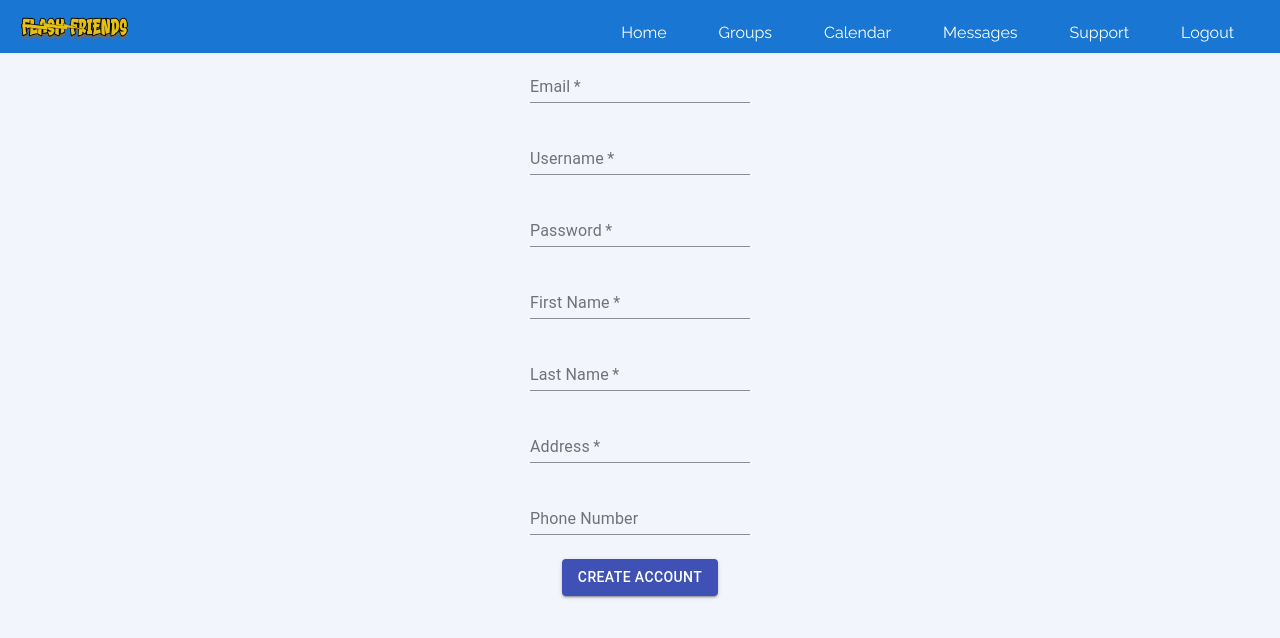
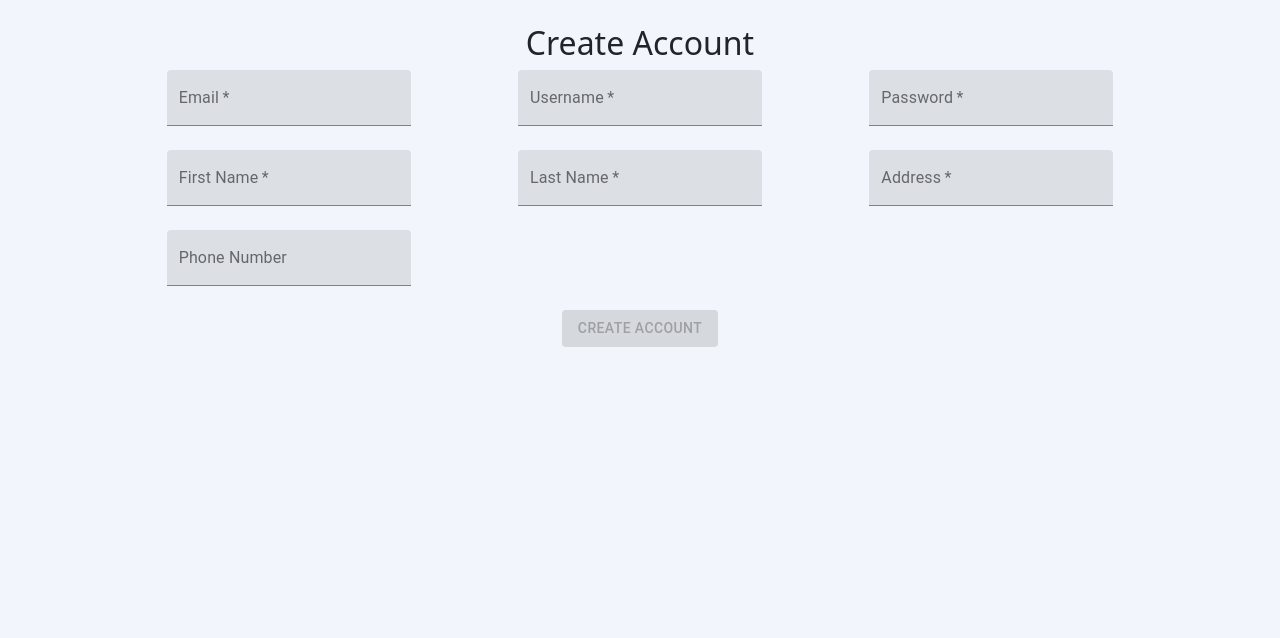
Before and after one commit to kmill227/InteractiveSchedulerFrontend, a React (Create React App) app in the folder frontend/: page /CreateAccount in a window 1280 px wide. Shown: the top 638 px of the page. Built offline with nearby package versions, Linux system fonts and the light colour scheme.

Commit message:
Added formatting and logout function to clear cookie

```diff
--- a/frontend/src/AddEvent.js
+++ b/frontend/src/AddEvent.js
@@ -24,7 +24,7 @@ import Cookies from 'js-cookie';
         const [data, setStudentData] = useState([]);
         const [selectedGroup, setSelectedGroup] = useState('');
         const [groups, setGroups] = useState([]);
-        const [selectedOption, setSelectedOption] = useState('studentEvents');
+        const [selectedOption, setSelectedOption] = useState(null);
         const [requestBody, setRequestBody] = useState({});
         const url = `http://127.0.0.1:8000/api/events`;
         const groupUrl = `http://127.0.0.1:8000/api/groups?studentid=${studentid}`;
@@ -41,6 +41,16 @@ import Cookies from 'js-cookie';
           }
 
         let handleSubmit = (e) => {
+            if (selectedOption === "studentEvents"){
+                setRequestBody({
+                    "title": title,
+                    "start": start,
+                    "end" : end,
+                    "accesslevel": accesslevel,
+                    "alert": alert,
+                    "studentid": studentid,
+               })
+            }
             console.log(requestBody);
             let res = fetch('http://127.0.0.1:8000/api/events', {
 
@@ -89,6 +99,8 @@ import Cookies from 'js-cookie';
         setSelectedGroup('');
       }
     };
+
+
         return (
             <>
             <BurgerMenu />
@@ -123,8 +135,8 @@ import Cookies from 'js-cookie';
             <Grid item xs={12} align="center">
             <FormControl component="fieldset">
               <RadioGroup row aria-label="eventOptions" name="eventOptions" value={selectedOption} onChange={handleOptionChange}>
-                <FormControlLabel value="studentEvents" control={<Radio />} label="Student Events" />
-                <FormControlLabel value="groupEvents" control={<Radio />} label="Group Events" />
+                <FormControlLabel value="studentEvents" control={<Radio checked={selectedOption === 'studentEvents' ? true : false} />} label="Student Event" />
+                <FormControlLabel value="groupEvents" control={<Radio checked={selectedOption === 'groupEvents' ? true : false} />} label="Group Event" />
               </RadioGroup>
               {selectedOption === 'groupEvents' && (
                 <Select style={{marginLeft: "20px"}} value={selectedGroup} onChange={handleGroupChange}>
--- a/frontend/src/App.js
+++ b/frontend/src/App.js
@@ -13,6 +13,8 @@ import CreateGroup from './CreateGroup';
 import CreateAccount from './CreateAccount';
 import Account from './Account';
 import Notifications from './Notifications'
+import Logout from './Logout';
+
 import "./font/ChangaOne-Regular.ttf";
 import "./font/Raleway-Regular.ttf";
 // imports
@@ -34,6 +36,8 @@ function App() {
             <Route path='/Account' element={<Account/>} /> {/*account page */}
             <Route path='/Notifications' element={<Notifications/>} /> {/*notfications page */}
             <Route path='/CreateAccount' element={<CreateAccount/>} /> {/*create an account */}
+            <Route path='/Login' element={<Login/>} /> {/*login page */}
+            <Route path='/Logout' element={<Logout/>} /> {/*logout modal */}
           </Routes>
         </div>
       </Router>
--- a/frontend/src/CreateAccount.js
+++ b/frontend/src/CreateAccount.js
@@ -1,12 +1,13 @@
 import React, {useState} from "react";
 import './CalendarApp';
-import MyCalendar from "./CalendarApp";
-import BurgerMenu from './components/BurgerNav';
 import "./font/ChangaOne-Regular.ttf";
 import Grid from "@material-ui/core/Grid";
-import Typography from "@material-ui/core/Typography";
 import TextField from "@material-ui/core/TextField";
 import {Button} from '@material-ui/core';
+import { Link } from 'react-router-dom';
+import { useNavigate } from 'react-router-dom';
+
+
 // imports
 
 export default function(){
@@ -18,6 +19,7 @@ export default function(){
     const [address, setAddress] = useState("");
     const [phoneNumber, setPhone] = useState("");
     const [userName, setUserName] = useState("");
+    const navigate = useNavigate();
 
 
    let handleSubmit = (e) => {
@@ -39,34 +41,38 @@ export default function(){
     });
     res.then(response => response.text())
     .catch(error => console.log("Error detected: " + error))
+
+    alert("Account created successfully!");
+
 }
 return (
     <>
-        <BurgerMenu/>
-        <Grid container spacing = {3} align="center" className="event-form">
-            <Grid item xs={12} align="center">
-            <TextField type="Email" label="Email" required="true" value={email} onChange={(e) => setEmail(e.target.value)} />
+    <br></br>
+    <h2 style={{ textAlign: "center" }}>Create Account</h2>
+        <Grid sx={{ margin: 'auto' }} container spacing = {3} align="center">
+            <Grid item xs={4} align="right">
+            <TextField type="Email" label="Email" required value={email} onChange={(e) => setEmail(e.target.value)} variant="filled"/>
+            </Grid>
+            <Grid item xs={4} align="center">
+            <TextField type="text" label="Username" required value={userName} onChange={(e) => setUserName(e.target.value)} variant="filled"/>
+            </Grid>
+            <Grid item xs={4} align="left">
+            <TextField label="Password" type="password" required value={password} onChange={(e) => setPassword(e.target.value)} variant="filled"/>
+            </Grid>
+            <Grid item xs={4} align="right">
+            <TextField label="First Name" value={firstName} required onChange={(e) => setFirstName(e.target.value)} variant="filled"/>
+            </Grid>
+            <Grid item xs={4} align="center">
+            <TextField label="Last Name" value={lastName} required onChange={(e) => setLastName(e.target.value)} variant="filled"/>
+            </Grid>
+            <Grid item xs={4} align="left">
+                <TextField label="Address" value={address} required onChange={(e) => setAddress(e.target.value)} variant="filled"/>
+            </Grid>
+            <Grid item xs={4} align="right">
+                <TextField label="Phone Number" type="tel" value={phoneNumber} onChange={(e) => setPhone(e.target.value)} variant="filled"/>
             </Grid>
             <Grid item xs={12} align="center">
-            <TextField type="text" label="Username" required="true" value={userName} onChange={(e) => setUserName(e.target.value)} />
-            </Grid>
-            <Grid item xs={12} align="center">
-            <TextField label="Password" type="password" required="true" value={password} onChange={(e) => setPassword(e.target.value)} />
-            </Grid>
-            <Grid item xs={12} align="center">
-            <TextField label="First Name" value={firstName} required="true" onChange={(e) => setFirstName(e.target.value)} />
-            </Grid>
-            <Grid item xs={12} align="center">
-            <TextField label="Last Name" value={lastName} required="true" onChange={(e) => setLastName(e.target.value)} />
-            </Grid>
-            <Grid item xs={12} align="center">
-                <TextField label="Address" value={address} required= "true" onChange={(e) => setAddress(e.target.value)} />
-            </Grid>
-            <Grid item xs={12} align="center">
-                <TextField label="Phone Number" type="tel" value={phoneNumber} onChange={(e) => setPhone(e.target.value)} />
-            </Grid>
-            <Grid item xs={12}>
-                <Button type="submit" onClick={handleSubmit} color="primary" variant='contained'>Create Account</Button>
+                <Button component={Link} to="/Login" type="submit" onClick={() => {handleSubmit(); navigate('/Login')}} color="primary" variant='contained' disabled={!email || !password || !firstName || !lastName || !address || !phoneNumber || !userName}>Create Account</Button>
             </Grid>
         </Grid>
     </>
--- a/frontend/src/Login.js
+++ b/frontend/src/Login.js
@@ -8,6 +8,8 @@ import {
   Button
 } from '@material-ui/core';
 import Cookies from 'js-cookie';
+import { Link } from 'react-router-dom';
+
 // imports
 
 const LoginPage = () => {
@@ -95,6 +97,11 @@ const LoginPage = () => {
           <Grid item xs={12}>
             <Button type="submit" onClick={handleSubmit} fullWidth> Login </Button>
           </Grid>
+          <Grid item xs={12}>
+            <Button component={Link} to="/CreateAccount" fullWidth>
+              Create Account
+            </Button>
+          </Grid>
         </Grid>
       </Paper>
     </div>
--- /dev/null
+++ b/frontend/src/Logout.js
@@ -0,0 +1,49 @@
+import React, { useState } from "react";
+import './CalendarApp';
+import "./font/ChangaOne-Regular.ttf";
+import Grid from "@material-ui/core/Grid";
+import TextField from "@material-ui/core/TextField";
+import { Button, FormControl, FormControlLabel, Radio, RadioGroup } from '@material-ui/core';
+import { Link, useNavigate } from 'react-router-dom';
+import Cookies from 'js-cookie';
+
+// imports
+
+export default function Logout(){
+
+    const navigate = useNavigate();
+    const [logoutConfirmed, setLogoutConfirmed] = useState(false);
+
+    let handleLogout = () => {
+        Cookies.remove('userInfo'); // remove the auth_token cookie
+        navigate('/Login'); // redirect to the login page
+    }
+
+    let handleRadioChange = (e) => {
+        if (e.target.value === "yes") {
+            setLogoutConfirmed(true);
+        } else {
+            setLogoutConfirmed(false);
+        }
+    }
+
+    return (
+        <>
+            <br></br>
+            <h2 style={{ textAlign: "center" }}>Logging Out</h2>
+            <Grid sx={{ margin: 'auto' }} container spacing={3} align="center">
+                <Grid item xs={12} align="center">
+                    <FormControl component="fieldset">
+                        <RadioGroup aria-label="logout-confirmation" name="logout-confirmation" value={logoutConfirmed ? "yes" : "no"} onChange={handleRadioChange}>
+                            <FormControlLabel value="yes" control={<Radio />} label="Yes" />
+                            <FormControlLabel value="no" control={<Radio />} label="No" />
+                        </RadioGroup>
+                    </FormControl>
+                </Grid>
+                <Grid item xs={12} align="center">
+                    <Button type="submit" onClick={handleLogout} color="primary" variant='contained' disabled={!logoutConfirmed}>Logout</Button>
+                </Grid>
+            </Grid>
+        </>
+    )
+}
--- a/frontend/src/components/RightNav.jsx
+++ b/frontend/src/components/RightNav.jsx
@@ -39,7 +39,7 @@ const RightNav = ({ open }) => {
       <li><a href="../CalendarApp" id="link">Calendar</a></li>
       <li><a href="../Messages" id="link">Messages</a></li>
       <li><a href="../Support" id="link">Support</a></li>
-      <li><a href="../" id="link">Logout</a></li>
+      <li><a href="../Logout" id="link">Logout</a></li>
     </Ul>
   )
 }
```
